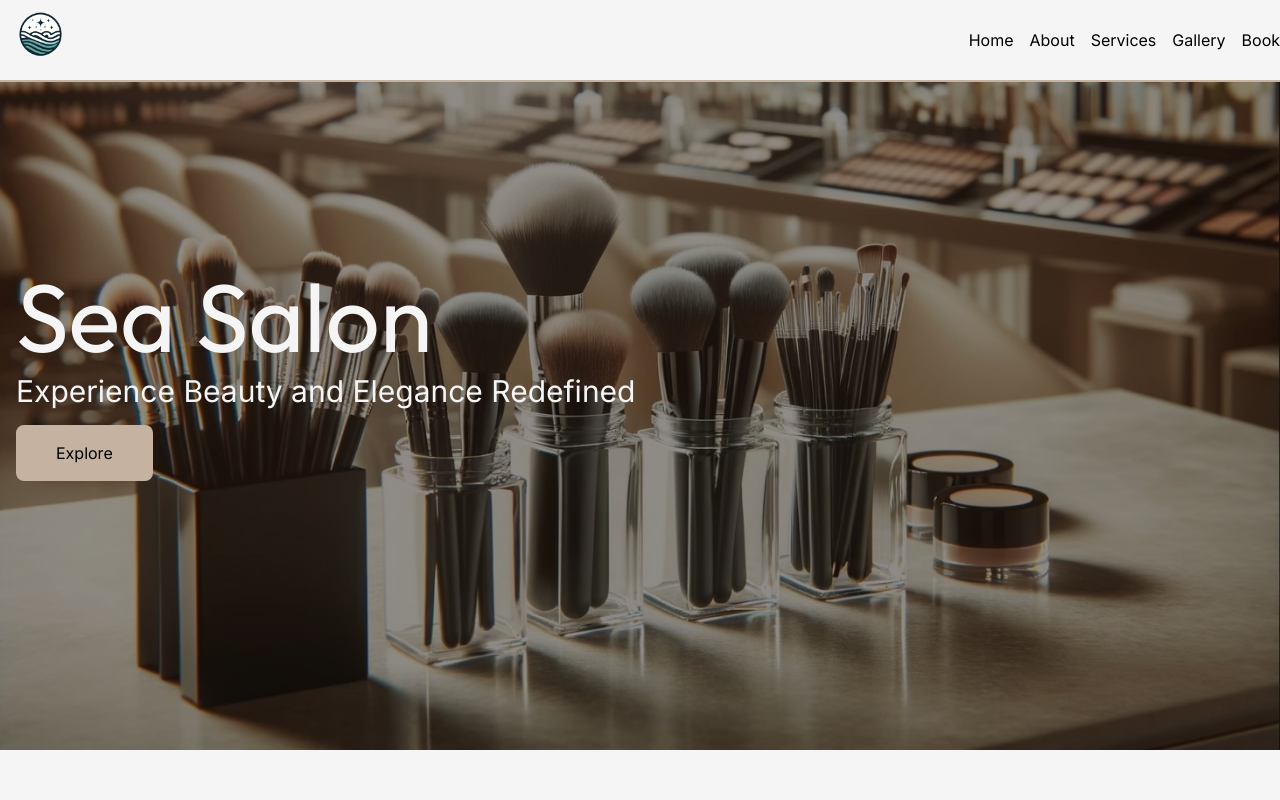
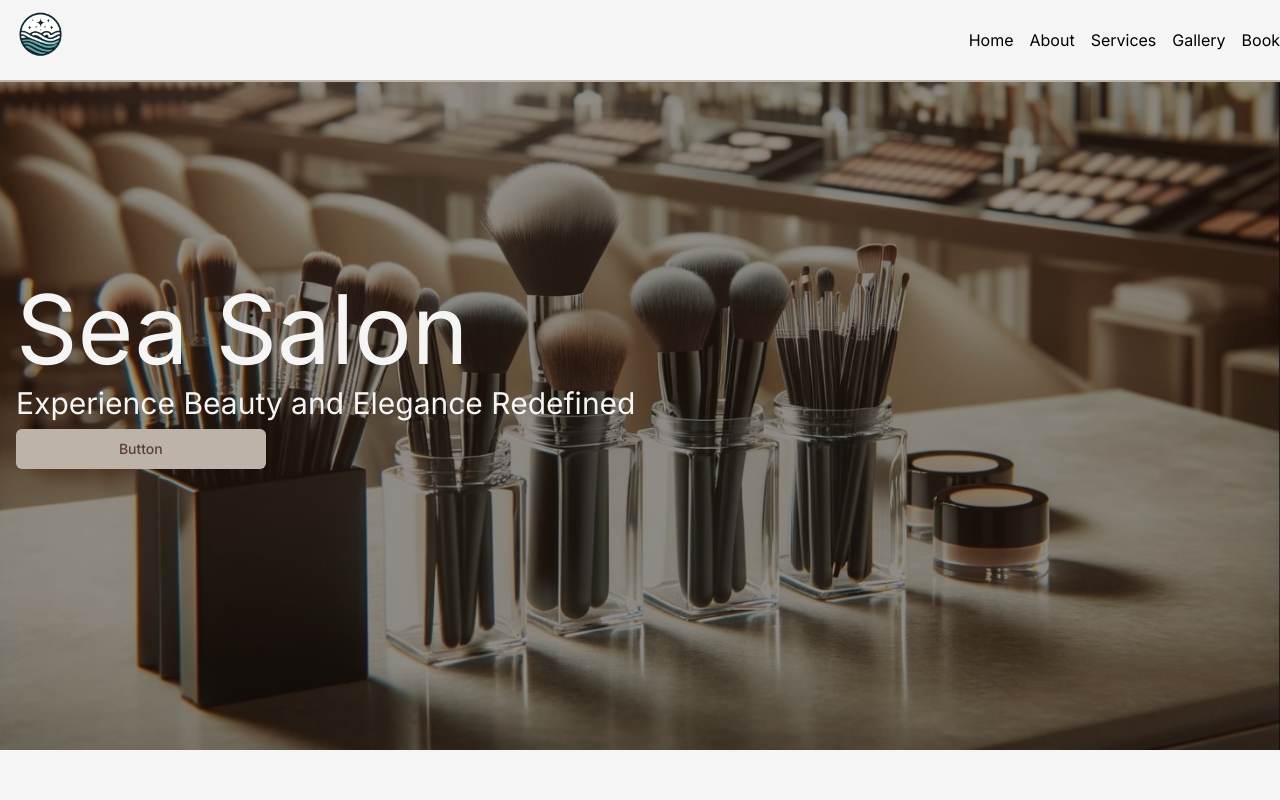
Before and after one commit to HoooMaC/seasaloncompfest, a Next.js app: page / in a window 1280 px wide. Shown: the top 800 px of the page. Built offline with nearby package versions, Linux system fonts and the light colour scheme.

Commit message:
Installing shadCn Ui Library

```diff
--- a/app/BookSection.tsx
+++ b/app/BookSection.tsx
@@ -1,6 +1,7 @@
 import React from 'react';
 import { SecondaryButton } from '@/components/Buttons';
 import Image from 'next/image';
+import { Button } from '@/components/ui/button';
 
 const BookSection = () => {
   return (
@@ -25,9 +26,12 @@ const BookSection = () => {
               {/*its best. Our appointments fill up fast, so secure your spot*/}
               {/*today and let us elevate your style to the next level.*/}
             </p>
-            <SecondaryButton className='mx-auto bg-accent lg:mx-[unset]'>
+            <Button
+              variant='default'
+              className='mx-auto w-1/5 min-w-[100px] lg:mx-0'
+            >
               Book Now
-            </SecondaryButton>
+            </Button>
           </div>
           <div className='relative mx-auto lg:basis-2/5'>
             {/* The size should follow the image */}
--- a/app/HeroSection.tsx
+++ b/app/HeroSection.tsx
@@ -1,6 +1,7 @@
 import React from 'react';
 import Image from 'next/image';
 import { SecondaryButton } from '@/components/Buttons';
+import { Button } from '@/components/ui/button';
 
 const heroImage =
   '/images/view of various makeup brushes and beauty tools arranged neatly on a salon countertop.jpg';
@@ -24,7 +25,10 @@ const HeroSection = () => {
           <p className='text-3xl text-background'>
             Experience Beauty and Elegance Redefined
           </p>
-          <SecondaryButton>Explore</SecondaryButton>
+          {/*<SecondaryButton>Explore</SecondaryButton>*/}
+          <Button variant='secondary' className='w-1/5 min-w-[100px]'>
+            Button
+          </Button>
         </div>
       </div>
     </section>
--- a/app/globals.css
+++ b/app/globals.css
@@ -1,7 +1,76 @@
 @tailwind base;
-@tailwind components;
-@tailwind utilities;
+  @tailwind components;
+  @tailwind utilities;
 
-html {
-    scroll-behavior: smooth;
-}
+  @layer base {
+    :root {
+      --background: 0 0% 96%;
+      --foreground: 0 0% 13%;
+
+      --card: 0 0% 96%;
+      --card-foreground: 0 0% 13%;
+
+      --popover: 0 0% 96%;
+      --popover-foreground: 0 0% 13%;
+
+      --primary: 15 27% 28%;
+      --primary-foreground: 0 0% 98%;
+
+      --secondary: 30 14% 70%;
+      --secondary-foreground: 15 27% 28%;
+
+      --muted: 30 14% 70%;
+      --muted-foreground: 0 0% 50%;
+
+      --accent: 36 100% 75%;
+      --accent-foreground: 15 27% 28%;
+
+      --destructive: 0 84.2% 60.2%;
+      --destructive-foreground: 0 0% 98%;
+
+      --border: 214.3 31.8% 91.4%;
+      --input: 214.3 31.8% 91.4%;
+      --ring: 0 0% 13%;
+
+      --radius: 0.5rem;
+    }
+
+    .dark {
+      --background: 222.2 84% 4.9%;
+      --foreground: 210 40% 98%;
+
+      --card: 222.2 84% 4.9%;
+      --card-foreground: 210 40% 98%;
+
+      --popover: 222.2 84% 4.9%;
+      --popover-foreground: 210 40% 98%;
+
+      --primary: 210 40% 98%;
+      --primary-foreground: 222.2 47.4% 11.2%;
+
+      --secondary: 217.2 32.6% 17.5%;
+      --secondary-foreground: 210 40% 98%;
+
+      --muted: 217.2 32.6% 17.5%;
+      --muted-foreground: 215 20.2% 65.1%;
+
+      --accent: 217.2 32.6% 17.5%;
+      --accent-foreground: 210 40% 98%;
+
+      --destructive: 0 62.8% 30.6%;
+      --destructive-foreground: 210 40% 98%;
+
+      --border: 217.2 32.6% 17.5%;
+      --input: 217.2 32.6% 17.5%;
+      --ring: 212.7 26.8% 83.9%;
+    }
+  }
+
+  @layer base {
+    * {
+      @apply border-border;
+    }
+    body {
+      @apply bg-background text-foreground;
+    }
+  }
--- a/app/layout.tsx
+++ b/app/layout.tsx
@@ -4,7 +4,7 @@ import './globals.css';
 import Navbar from '@/components/Navbar';
 import Footer from '@/components/Footer';
 
-const inter = Inter({ subsets: ['latin'] });
+const inter = Inter({ subsets: ['latin'], variable: '--font-sans' });
 const outfit = Outfit({ subsets: ['latin'], variable: '--font-outfit' });
 
 export const metadata: Metadata = {
@@ -19,7 +19,9 @@ export default function RootLayout({
 }>) {
   return (
     <html lang='en'>
-      <body className={`${inter.className} ${outfit.variable}`}>
+      <body
+        className={`${inter.className} ${outfit.variable} ${inter.variable}`}
+      >
         <Navbar />
         {children}
         <Footer />
--- a/components/Buttons.jsx
+++ b/components/Buttons.jsx
@@ -4,7 +4,7 @@ export function SecondaryButton(props) {
   return (
     <button
       className={cn(
-        `text-whit mt-2 w-[fit-content] rounded-lg bg-secondary px-10 py-4`,
+        `mt-2 w-[fit-content] rounded-lg bg-secondary px-10 py-4 text-white`,
         props.className
       )}
     >
--- /dev/null
+++ b/components/ui/button.tsx
@@ -0,0 +1,56 @@
+import * as React from "react"
+import { Slot } from "@radix-ui/react-slot"
+import { cva, type VariantProps } from "class-variance-authority"
+
+import { cn } from "@/lib/utils"
+
+const buttonVariants = cva(
+  "inline-flex items-center justify-center whitespace-nowrap rounded-md text-sm font-medium ring-offset-background transition-colors focus-visible:outline-none focus-visible:ring-2 focus-visible:ring-ring focus-visible:ring-offset-2 disabled:pointer-events-none disabled:opacity-50",
+  {
+    variants: {
+      variant: {
+        default: "bg-primary text-primary-foreground hover:bg-primary/90",
+        destructive:
+          "bg-destructive text-destructive-foreground hover:bg-destructive/90",
+        outline:
+          "border border-input bg-background hover:bg-accent hover:text-accent-foreground",
+        secondary:
+          "bg-secondary text-secondary-foreground hover:bg-secondary/80",
+        ghost: "hover:bg-accent hover:text-accent-foreground",
+        link: "text-primary underline-offset-4 hover:underline",
+      },
+      size: {
+        default: "h-10 px-4 py-2",
+        sm: "h-9 rounded-md px-3",
+        lg: "h-11 rounded-md px-8",
+        icon: "h-10 w-10",
+      },
+    },
+    defaultVariants: {
+      variant: "default",
+      size: "default",
+    },
+  }
+)
+
+export interface ButtonProps
+  extends React.ButtonHTMLAttributes<HTMLButtonElement>,
+    VariantProps<typeof buttonVariants> {
+  asChild?: boolean
+}
+
+const Button = React.forwardRef<HTMLButtonElement, ButtonProps>(
+  ({ className, variant, size, asChild = false, ...props }, ref) => {
+    const Comp = asChild ? Slot : "button"
+    return (
+      <Comp
+        className={cn(buttonVariants({ variant, size, className }))}
+        ref={ref}
+        {...props}
+      />
+    )
+  }
+)
+Button.displayName = "Button"
+
+export { Button, buttonVariants }
--- /dev/null
+++ b/lib/utils.ts
@@ -0,0 +1,6 @@
+import { type ClassValue, clsx } from "clsx"
+import { twMerge } from "tailwind-merge"
+
+export function cn(...inputs: ClassValue[]) {
+  return twMerge(clsx(inputs))
+}
--- a/package.json
+++ b/package.json
@@ -9,11 +9,15 @@
     "lint": "next lint"
   },
   "dependencies": {
+    "@radix-ui/react-slot": "^1.0.2",
+    "class-variance-authority": "^0.7.0",
     "clsx": "^2.1.1",
+    "lucide-react": "^0.394.0",
     "next": "14.2.3",
     "react": "^18",
     "react-dom": "^18",
-    "tailwind-merge": "^2.3.0"
+    "tailwind-merge": "^2.3.0",
+    "tailwindcss-animate": "^1.0.7"
   },
   "devDependencies": {
     "@types/node": "^20",
--- a/tailwind.config.ts
+++ b/tailwind.config.ts
@@ -1,48 +1,35 @@
 import type { Config } from 'tailwindcss';
+import { fontFamily } from 'tailwindcss/defaultTheme';
 
-const config: Config = {
+const config = {
+  darkMode: ['class'],
   content: [
-    './pages/**/*.{js,ts,jsx,tsx,mdx}',
-    './components/**/*.{js,ts,jsx,tsx,mdx}',
-    './app/**/*.{js,ts,jsx,tsx,mdx}',
+    './pages/**/*.{ts,tsx}',
+    './components/**/*.{ts,tsx}',
+    './app/**/*.{ts,tsx}',
+    './src/**/*.{ts,tsx}',
   ],
+  prefix: '',
   theme: {
     container: {
       center: true,
-      padding: '16px',
+      padding: '2rem',
+      screens: {
+        '2xl': '1400px',
+      },
     },
     extend: {
+      fontFamily: {
+        sans: ['var(--font-sans)', ...fontFamily.sans],
+      },
       colors: {
-        text: {
-          DEFAULT: '#212121',
-          50: '#0d0d0d',
-          100: '#1a1a1a',
-          200: '#333333',
-          300: '#4d4d4d',
-          400: '#666666',
-          500: '#808080',
-          600: '#999999',
-          700: '#b3b3b3',
-          800: '#cccccc',
-          900: '#e6e6e6',
-          950: '#f2f2f2',
-        },
-        background: {
-          DEFAULT: '#F5F5F5',
-          50: '#0d0d0d',
-          100: '#1a1a1a',
-          200: '#333333',
-          300: '#4d4d4d',
-          400: '#666666',
-          500: '#808080',
-          600: '#999999',
-          700: '#b3b3b3',
-          800: '#cccccc',
-          900: '#e6e6e6',
-          950: '#f2f2f2',
-        },
+        border: 'hsl(var(--border))',
+        input: 'hsl(var(--input))',
+        ring: 'hsl(var(--ring))',
+        background: 'hsl(var(--background))',
+        foreground: 'hsl(var(--foreground))',
         primary: {
-          DEFAULT: '#5D4037',
+          DEFAULT: 'hsl(var(--primary))',
           50: '#100b09',
           100: '#201613',
           200: '#402c26',
@@ -54,9 +41,10 @@ const config: Config = {
           800: '#d9c5bf',
           900: '#ece2df',
           950: '#f6f0ef',
+          foreground: 'hsl(var(--primary-foreground))',
         },
         secondary: {
-          DEFAULT: '#c6b2a0',
+          DEFAULT: 'hsl(var(--secondary))',
           50: '#100d0a',
           100: '#201913',
           200: '#403226',
@@ -68,9 +56,18 @@ const config: Config = {
           800: '#d9cbbf',
           900: '#ece5df',
           950: '#f5f2ef',
+          foreground: 'hsl(var(--secondary-foreground))',
+        },
+        destructive: {
+          DEFAULT: 'hsl(var(--destructive))',
+          foreground: 'hsl(var(--destructive-foreground))',
+        },
+        muted: {
+          DEFAULT: 'hsl(var(--muted))',
+          foreground: 'hsl(var(--muted-foreground))',
         },
         accent: {
-          DEFAULT: '#FFCC80',
+          DEFAULT: 'hsl(var(--accent))',
           50: '#1a0f00',
           100: '#331f00',
           200: '#663d00',
@@ -82,14 +79,39 @@ const config: Config = {
           800: '#ffd699',
           900: '#ffebcc',
           950: '#fff5e5',
+          foreground: 'hsl(var(--accent-foreground))',
+        },
+        popover: {
+          DEFAULT: 'hsl(var(--popover))',
+          foreground: 'hsl(var(--popover-foreground))',
+        },
+        card: {
+          DEFAULT: 'hsl(var(--card))',
+          foreground: 'hsl(var(--card-foreground))',
         },
       },
-
-      fontFamily: {
-        outfit: ['var(--font-outfit)'],
+      borderRadius: {
+        lg: 'var(--radius)',
+        md: 'calc(var(--radius) - 2px)',
+        sm: 'calc(var(--radius) - 4px)',
+      },
+      keyframes: {
+        'accordion-down': {
+          from: { height: '0' },
+          to: { height: 'var(--radix-accordion-content-height)' },
+        },
+        'accordion-up': {
+          from: { height: 'var(--radix-accordion-content-height)' },
+          to: { height: '0' },
+        },
+      },
+      animation: {
+        'accordion-down': 'accordion-down 0.2s ease-out',
+        'accordion-up': 'accordion-up 0.2s ease-out',
       },
     },
   },
-  plugins: [],
-};
+  plugins: [require('tailwindcss-animate')],
+} satisfies Config;
+
 export default config;
```
Also changed, not shown: components.json (added), 1 other file (tests, documents, lock files or other folders).
